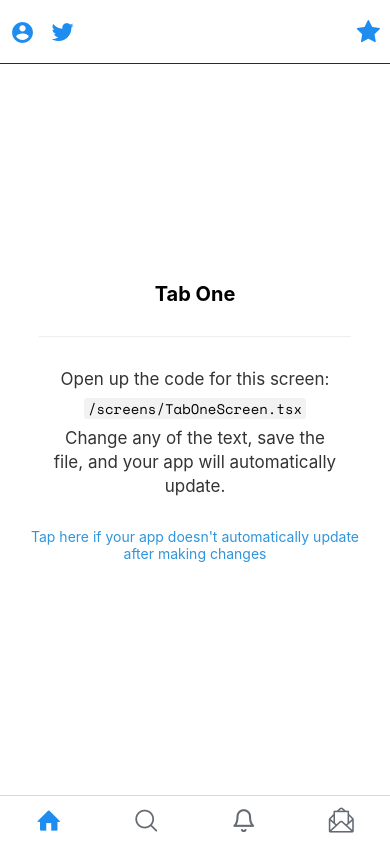
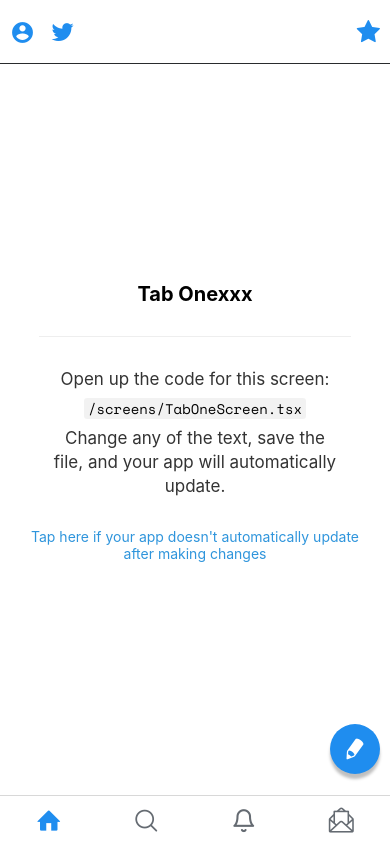
Before and after one commit to pokuwagata/expo-twitter-client-2021, a React Native app: screen /Home in a window 390 px wide. Built offline with nearby package versions, Linux system fonts and the light colour scheme; what expo-linking would draw is missing.

Commit message:
float button

```diff
--- /dev/null
+++ b/components/FloatButton.tsx
@@ -0,0 +1,63 @@
+import { Pressable, StyleSheet, Text } from 'react-native';
+import { Entypo, MaterialCommunityIcons } from '@expo/vector-icons';
+import Colors from '../constants/Colors';
+import { NavigationContainerRef, useNavigation } from '@react-navigation/native';
+import { useEffect, useState } from 'react';
+
+type Props = {
+  navigationRef: NavigationContainerRef<ReactNavigation.RootParamList> | null;
+};
+
+export function FloatButton({ navigationRef }: Props) {
+  const [key, setKey] = useState<string | undefined>();
+  useEffect(() => {
+    navigationRef?.addListener('state', () => {
+      setKey(navigationRef.getCurrentRoute()?.name);
+    });
+  }, [navigationRef]);
+
+  return (
+    <Pressable
+      onPress={() => {
+        // setTimesPressed((current) => current + 1);
+      }}
+      style={({ pressed }) => [pressed ? styles.pressed : styles.default, styles.button]}
+    >
+      {key === 'Message' ? (
+        <MaterialCommunityIcons name="pencil-box-outline" size={24} color={Colors.common.white} />
+      ) : (
+        <Entypo name="pencil" size={24} color={Colors.common.white} />
+      )}
+    </Pressable>
+  );
+}
+
+const styles = StyleSheet.create({
+  button: {
+    position: 'absolute',
+    alignItems: 'center',
+    justifyContent: 'center',
+    backgroundColor: Colors.common.twitter,
+    shadowColor: Colors.common.black,
+    shadowOffset: {
+      width: 0,
+      height: 5,
+    },
+    shadowOpacity: 0.25,
+    shadowRadius: 3,
+  },
+  default: {
+    right: 10,
+    bottom: 70,
+    width: 50,
+    height: 50,
+    borderRadius: 25,
+  },
+  pressed: {
+    right: 12,
+    bottom: 72,
+    width: 47,
+    height: 47,
+    borderRadius: 23,
+  },
+});
--- a/constants/Colors.ts
+++ b/constants/Colors.ts
@@ -20,5 +20,7 @@ export default {
     twitter: '#1F8DEF',
     gray: '#292B2D',
     gray2: '#656B72',
+    black: '#000',
+    white: '#fff',
   },
 };
--- a/navigation/index.tsx
+++ b/navigation/index.tsx
@@ -12,10 +12,16 @@ import {
   SimpleLineIcons,
 } from '@expo/vector-icons';
 import { createBottomTabNavigator } from '@react-navigation/bottom-tabs';
-import { NavigationContainer, DefaultTheme, DarkTheme } from '@react-navigation/native';
+import {
+  NavigationContainer,
+  DefaultTheme,
+  DarkTheme,
+  useNavigationContainerRef,
+} from '@react-navigation/native';
 import { createNativeStackNavigator } from '@react-navigation/native-stack';
 import * as React from 'react';
 import { ColorSchemeName, Pressable } from 'react-native';
+import { FloatButton } from '../components/FloatButton';
 
 import Colors from '../constants/Colors';
 import useColorScheme from '../hooks/useColorScheme';
@@ -27,13 +33,19 @@ import { RootStackParamList, RootTabParamList } from '../types';
 import LinkingConfiguration from './LinkingConfiguration';
 
 export default function Navigation({ colorScheme }: { colorScheme: ColorSchemeName }) {
+  const navigationRef = useNavigationContainerRef();
+
   return (
+    <>
       <NavigationContainer
         linking={LinkingConfiguration}
         theme={colorScheme === 'dark' ? DarkTheme : DefaultTheme}
+        ref={navigationRef}
       >
         <RootNavigator />
       </NavigationContainer>
+      <FloatButton test={navigationRef} />
+    </>
   );
 }
 
@@ -65,6 +77,7 @@ function BottomTabNavigator() {
   const colorScheme = useColorScheme();
 
   return (
+    <>
       <BottomTab.Navigator
         initialRouteName="Home"
         screenOptions={({ navigation }) => ({
@@ -141,6 +154,7 @@ function BottomTabNavigator() {
         />
         <BottomTab.Screen
           name="Message"
+          key="Message"
           component={TabTwoScreen}
           options={{
             title: 'message',
@@ -154,5 +168,6 @@ function BottomTabNavigator() {
           }}
         />
       </BottomTab.Navigator>
+    </>
   );
 }
--- a/screens/TabOneScreen.tsx
+++ b/screens/TabOneScreen.tsx
@@ -7,7 +7,7 @@ import { RootTabScreenProps } from '../types';
 export default function TabOneScreen({ navigation }: RootTabScreenProps<'TabOne'>) {
   return (
     <View style={styles.container}>
-      <Text style={styles.title}>Tab One</Text>
+      <Text style={styles.title}>Tab Onexxx</Text>
       <View style={styles.separator} lightColor="#eee" darkColor="rgba(255,255,255,0.1)" />
       <EditScreenInfo path="/screens/TabOneScreen.tsx" />
     </View>
```
Lines whose indentation alone changed are shown as unchanged.
